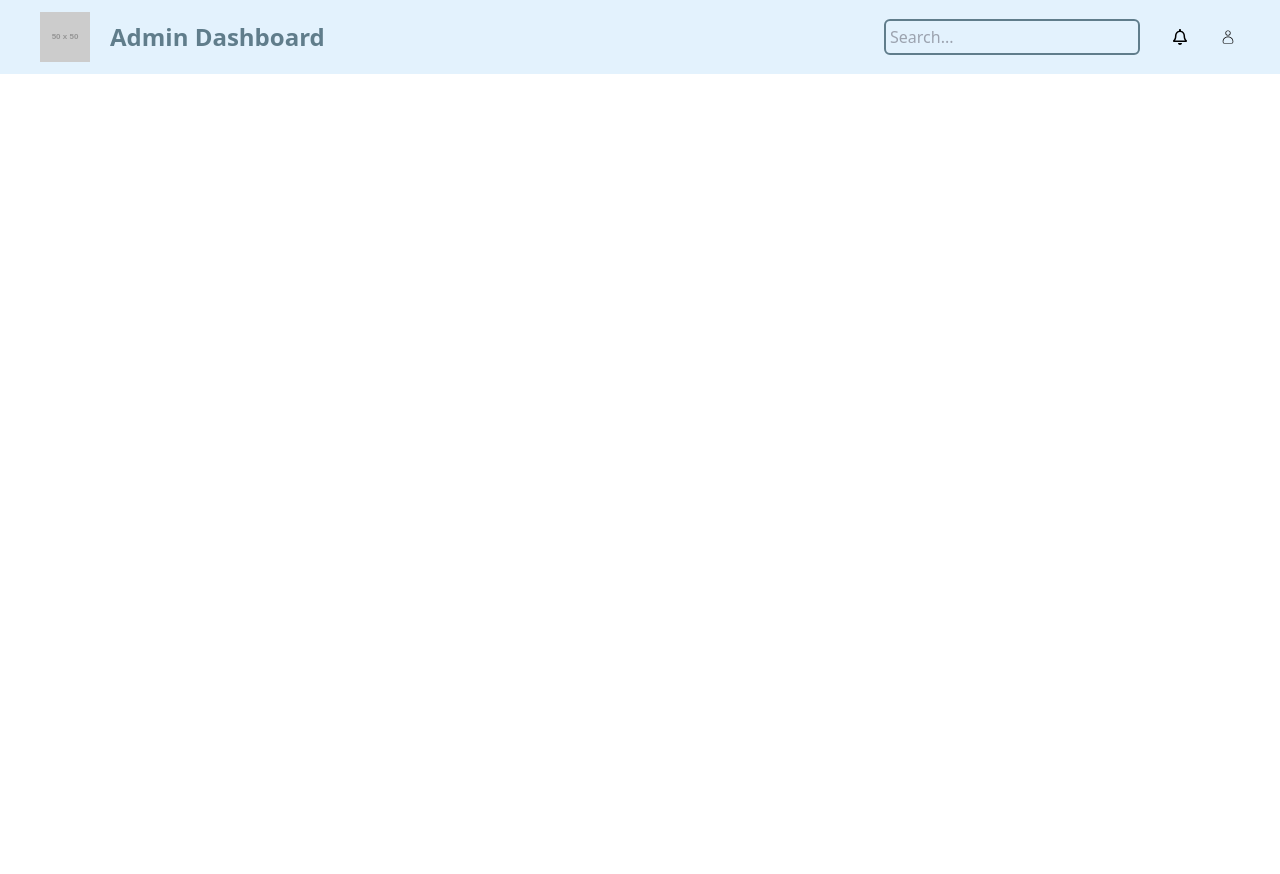
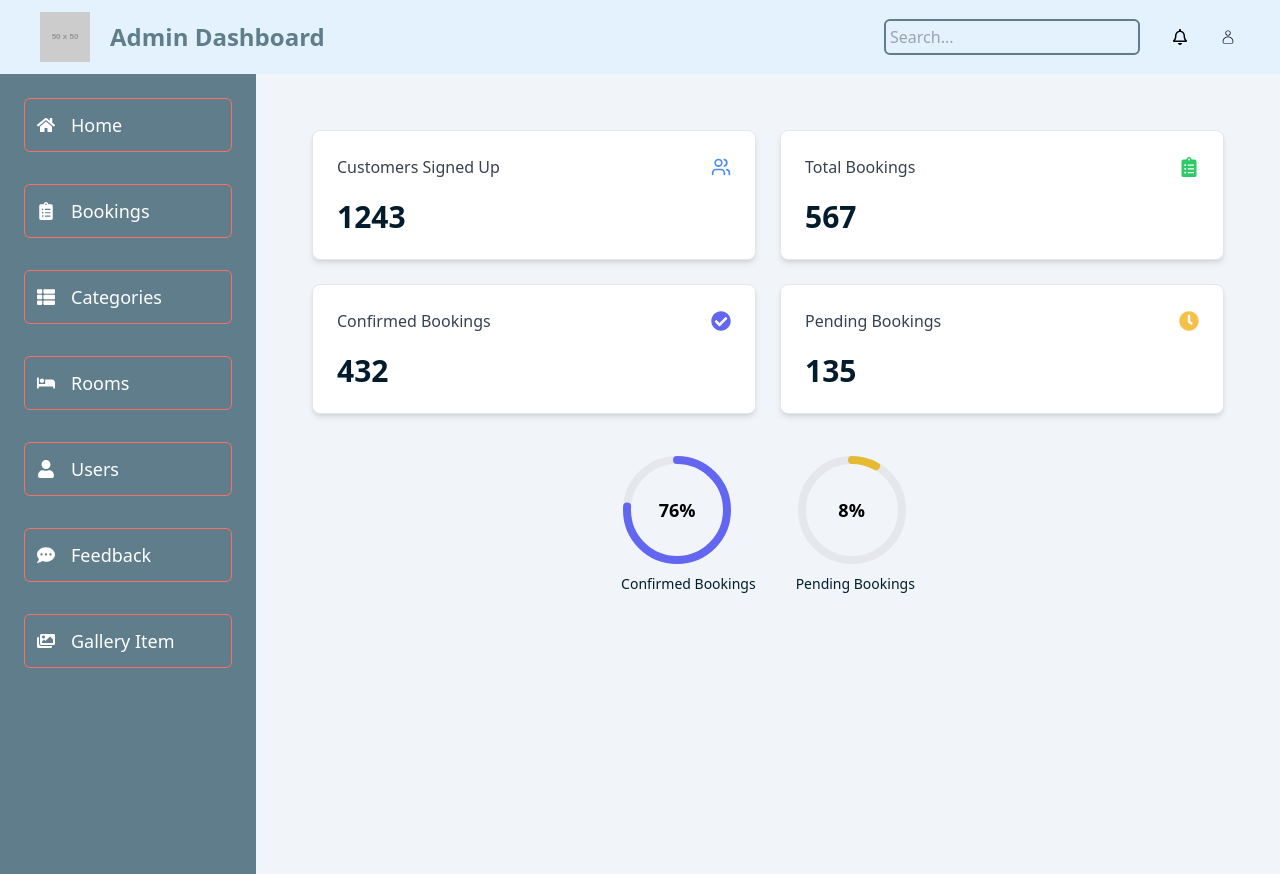
Before and after one commit to Dhanuwa856/hotel-booking-frontend, a React (Vite) app: page /admin in a window 1280 px wide. Before the commit the page ends 800 px from the top, so only its background shows below. Built offline with nearby package versions, Linux system fonts and the light colour scheme.

Commit message:
Admin home page created

```diff
--- a/src/Pages/AdminPage/AdminPage.jsx
+++ b/src/Pages/AdminPage/AdminPage.jsx
@@ -1,10 +1,12 @@
 import React from "react";
 import { AdminHeader } from "../../components/Admin/Header/AdminHeader";
+import AdminBody from "../../components/Admin/Body/AdminBody";
 
 function AdminPage() {
   return (
     <>
       <AdminHeader />
+      <AdminBody />
     </>
   );
 }
--- /dev/null
+++ b/src/components/Admin/Body/AdminBody.jsx
@@ -0,0 +1,59 @@
+import React from "react";
+import {
+  FaHome,
+  FaClipboardList,
+  FaThList,
+  FaBed,
+  FaUser,
+  FaCommentDots,
+  FaImages,
+} from "react-icons/fa"; // Import relevant icons
+import AdminLink from "../Link/AdminLink";
+import { Route, Routes } from "react-router-dom";
+import { AdminHome } from "../Home/AdminHome";
+
+function AdminBody() {
+  return (
+    <div className="w-full flex max-h-screen">
+      {/* Sidebar */}
+      <div className="w-[20%] flex flex-col gap-8 bg-[#607D8B] h-screen p-6">
+        <AdminLink link_name="Home" link_url="/admin/" icon={<FaHome />} />
+        <AdminLink
+          link_name="Bookings"
+          link_url="/admin/bookings"
+          icon={<FaClipboardList />}
+        />
+        <AdminLink
+          link_name="Categories"
+          link_url="/admin/categories"
+          icon={<FaThList />}
+        />
+        <AdminLink link_name="Rooms" link_url="/admin/rooms" icon={<FaBed />} />
+        <AdminLink
+          link_name="Users"
+          link_url="/admin/users"
+          icon={<FaUser />}
+        />
+        <AdminLink
+          link_name="Feedback"
+          link_url="/admin/feedback"
+          icon={<FaCommentDots />}
+        />
+        <AdminLink
+          link_name="Gallery Item"
+          link_url="/admin/gallery"
+          icon={<FaImages />}
+        />
+      </div>
+
+      {/* Main Content Area */}
+      <div className="flex-1 bg-[#F1F5F9] p-6 overflow-scroll w-[75%] ">
+        <Routes path="/*">
+          <Route path="/" element={<AdminHome />} />
+        </Routes>
+      </div>
+    </div>
+  );
+}
+
+export default AdminBody;
--- /dev/null
+++ b/src/components/Admin/CircularProgress/CircularProgress.jsx
@@ -0,0 +1,38 @@
+import React from "react";
+
+const CircularProgress = ({ percentage, color }) => {
+  const radius = 50;
+  const circumference = 2 * Math.PI * radius;
+  const offset = circumference - (percentage / 100) * circumference;
+
+  return (
+    <div className="relative w-28 h-28 flex items-center justify-center">
+      <svg className="w-full h-full transform -rotate-90">
+        <circle
+          cx="50%"
+          cy="50%"
+          r={radius}
+          stroke="#e5e7eb" // Background stroke (gray)
+          strokeWidth="8"
+          fill="transparent"
+        />
+        <circle
+          cx="50%"
+          cy="50%"
+          r={radius}
+          stroke={`#${color}`} // Dynamic color
+          strokeWidth="8"
+          fill="transparent"
+          strokeDasharray={circumference}
+          strokeDashoffset={offset}
+          strokeLinecap="round"
+        />
+      </svg>
+      <div className="absolute flex items-center justify-center text-lg font-semibold">
+        {percentage}%
+      </div>
+    </div>
+  );
+};
+
+export default CircularProgress;
--- a/src/components/Admin/Header/AdminHeader.jsx
+++ b/src/components/Admin/Header/AdminHeader.jsx
@@ -4,7 +4,7 @@ import { CiUser } from "react-icons/ci";
 
 export const AdminHeader = () => {
   return (
-    <header className="bg-[#E3F2FD] flex items-center justify-between px-10 py-3">
+    <header className="bg-[#E3F2FD] flex items-center justify-between px-10 py-3 shadow-xl">
       <div className="flex items-center gap-5">
         <img src="https://placehold.co/50x50" alt="Hotel Logo" />
         <h2 className="text-2xl capitalize font-bold text-[#607D8B]">
--- /dev/null
+++ b/src/components/Admin/Home/AdminHome.jsx
@@ -0,0 +1,53 @@
+import React from "react";
+import { StatusCard } from "../StatusCard/StatusCard";
+import { LuUsers } from "react-icons/lu";
+import { FaClipboardList, FaCheckCircle, FaClock } from "react-icons/fa"; // Additional icons
+import CircularProgress from "../CircularProgress/CircularProgress";
+import { DiVim } from "react-icons/di";
+
+export const AdminHome = () => {
+  return (
+    <div className="p-8">
+      <div className="grid grid-cols-1 sm:grid-cols-2 xl:grid-cols-2 gap-6">
+        <StatusCard
+          color="text-[#498bf7]"
+          icon={<LuUsers />}
+          label="Customers Signed Up"
+          value="1243"
+        />
+        <StatusCard
+          color="text-[#30c968]"
+          icon={<FaClipboardList />}
+          label="Total Bookings"
+          value="567"
+        />
+        <StatusCard
+          color="text-[#6366f1]"
+          icon={<FaCheckCircle />}
+          label="Confirmed Bookings"
+          value="432"
+        />
+        <StatusCard
+          color="text-[#f4c048]"
+          icon={<FaClock />}
+          label="Pending Bookings"
+          value="135"
+        />
+      </div>
+      <div className="flex justify-center gap-10 mt-10">
+        <div>
+          <CircularProgress percentage="76" color="6366f1" />
+          <p className="mt-2 text-sm font-medium text-[#021c2e]">
+            Confirmed Bookings
+          </p>
+        </div>
+        <div>
+          <CircularProgress percentage="8" color="e5bb36" />
+          <p className="mt-2 text-sm font-medium text-[#021c2e]">
+            Pending Bookings
+          </p>
+        </div>
+      </div>
+    </div>
+  );
+};
--- /dev/null
+++ b/src/components/Admin/Link/AdminLink.jsx
@@ -0,0 +1,18 @@
+import React from "react";
+import { Link } from "react-router-dom";
+
+function AdminLink(props) {
+  return (
+    <Link
+      to={props.link_url}
+      className="flex items-center gap-4 text-white p-3 rounded-md text-lg font-medium
+                 border border-[#FF6F61] hover:bg-[#FF6F61] hover:border-transparent
+                 transition duration-300 ease-in-out cursor-pointer"
+    >
+      {props.icon}
+      {props.link_name}
+    </Link>
+  );
+}
+
+export default AdminLink;
--- /dev/null
+++ b/src/components/Admin/StatusCard/StatusCard.jsx
@@ -0,0 +1,13 @@
+import React from "react";
+
+export const StatusCard = (props) => {
+  return (
+    <div className="bg-white shadow-md rounded-lg p-6 w-full max-w-lg border hover:shadow-lg transition-shadow duration-300 ease-in-out">
+      <div className="flex items-center justify-between gap-2 mb-4">
+        <p className="text-md font-medium text-gray-700">{props.label}</p>
+        <span className={`text-xl ${props.color}`}>{props.icon}</span>
+      </div>
+      <h2 className="text-3xl font-bold text-[#021c2e] mt-5">{props.value}</h2>
+    </div>
+  );
+};
```
